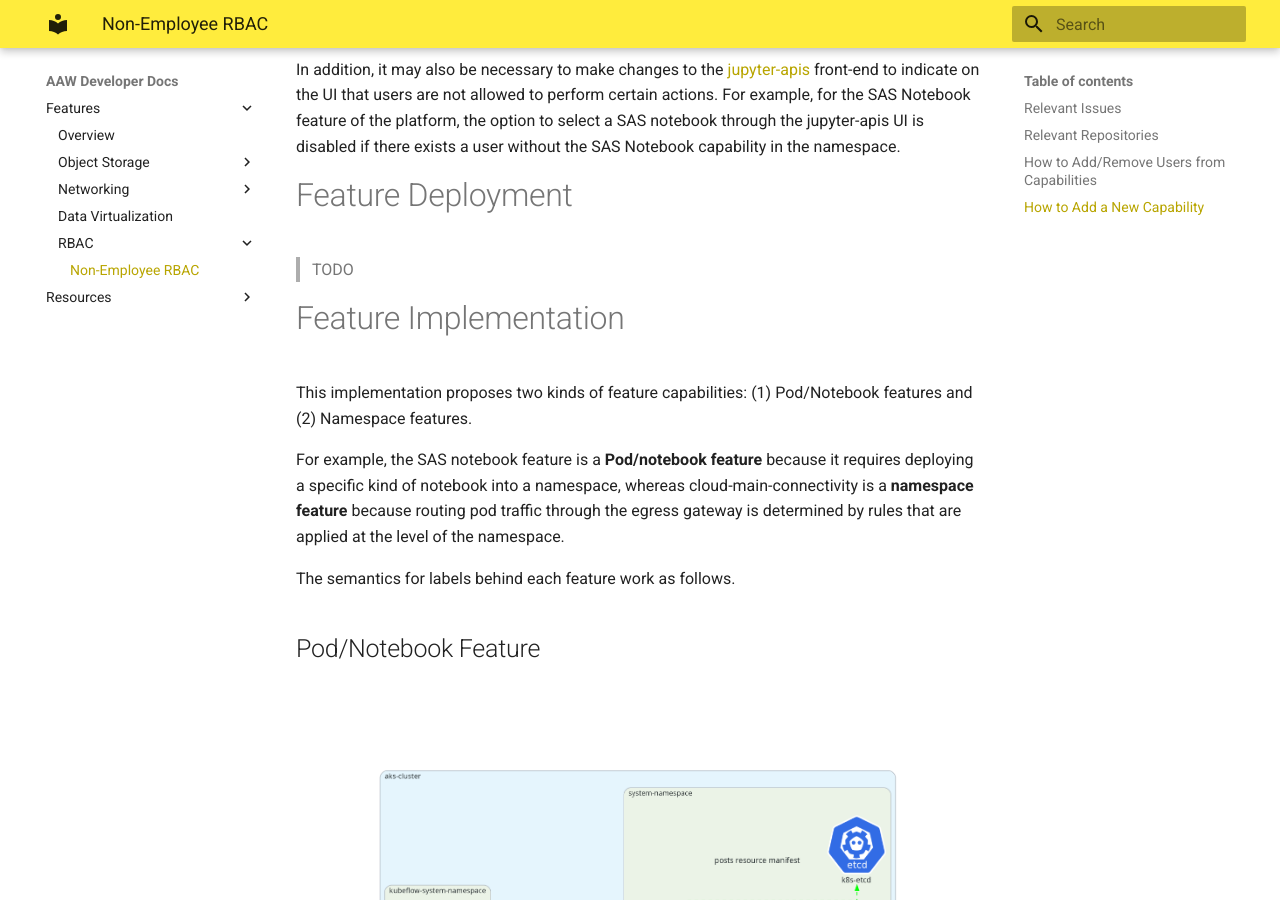
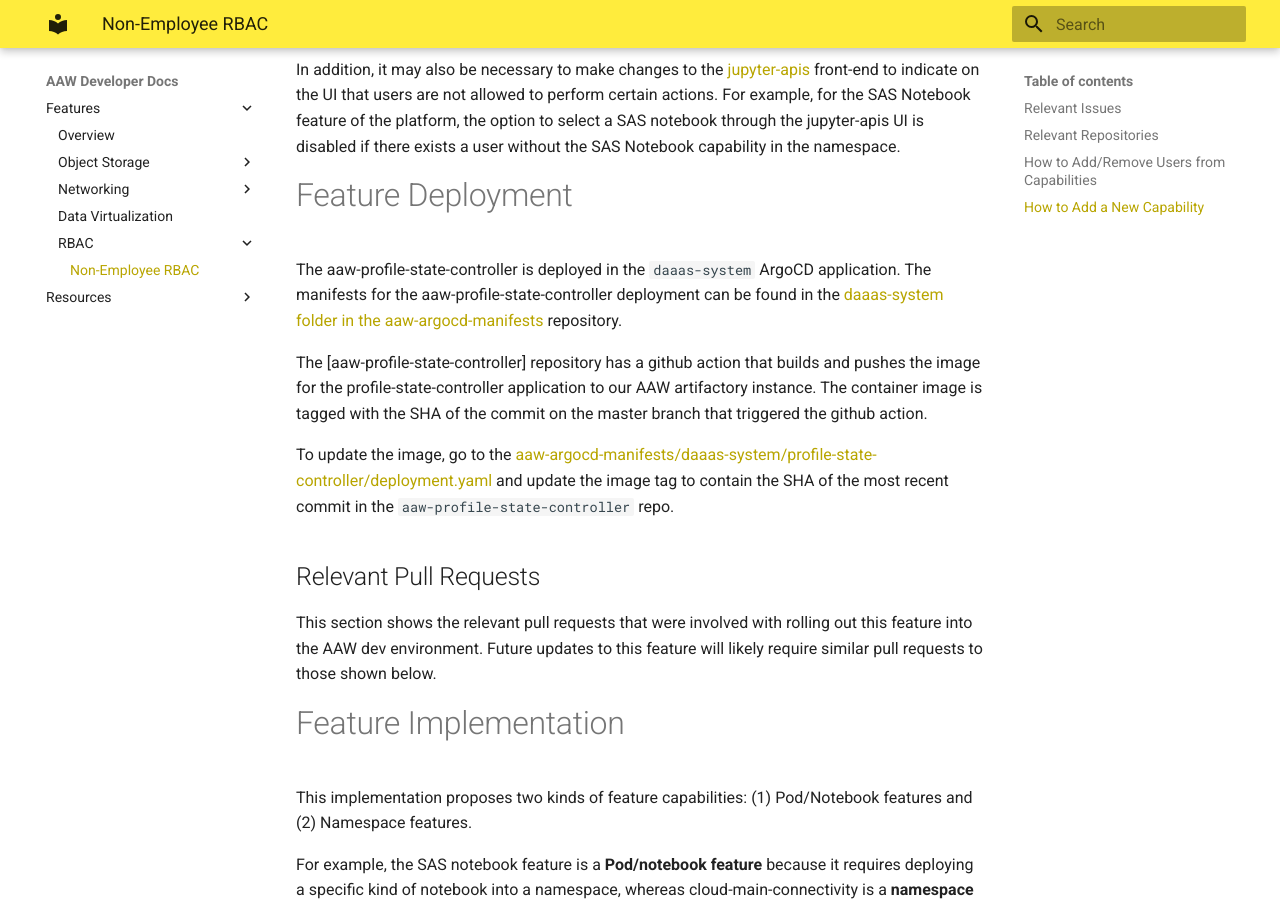
Before and after one commit to StatCan/aaw-developer-docs, an MkDocs documentation site: the page built from docs/features/rbac/non-employee-rbac.md, in a window 1280 px wide and 900 px high, scrolled down 1929 px. Built offline with MkDocs 1.6.1 and Material for MkDocs 9.7.7, drawn with Linux system fonts in a browser that asks for light colours.

Commit message:
docs(non-employee-rbac): how to deploy components

```diff
--- a/docs/features/rbac/non-employee-rbac.md
+++ b/docs/features/rbac/non-employee-rbac.md
@@ -51,7 +51,17 @@
 
 # Feature Deployment
 
-> TODO
+The aaw-profile-state-controller is deployed in the `daaas-system` ArgoCD application. The manifests for the aaw-profile-state-controller deployment can be found in the [daaas-system folder in the aaw-argocd-manifests](https://github.com/StatCan/aaw-argocd-manifests/tree/aaw-dev-cc-00/daaas-system/profile-state-controller) repository.
+
+The [aaw-profile-state-controller] repository has a github action that builds and pushes the image for the profile-state-controller application to our AAW artifactory instance. The container image is tagged with the SHA of the commit on the master branch that triggered the github action.
+
+To update the image, go to the [aaw-argocd-manifests/daaas-system/profile-state-controller/deployment.yaml](https://github.com/StatCan/aaw-argocd-manifests/tree/aaw-dev-cc-00/daaas-system/profile-state-controller/deployment.yaml) and update the image tag to contain the SHA of the most recent commit in the `aaw-profile-state-controller` repo.
+
+## Relevant Pull Requests
+
+This section shows the relevant pull requests that were involved with rolling out this feature into the AAW dev environment. Future updates to this feature will likely require similar pull requests to those shown below.
+
+
 
 # Feature Implementation
 
```
Also changed, not shown: docs/features/cloud-main-connectivity/index.md (added).
